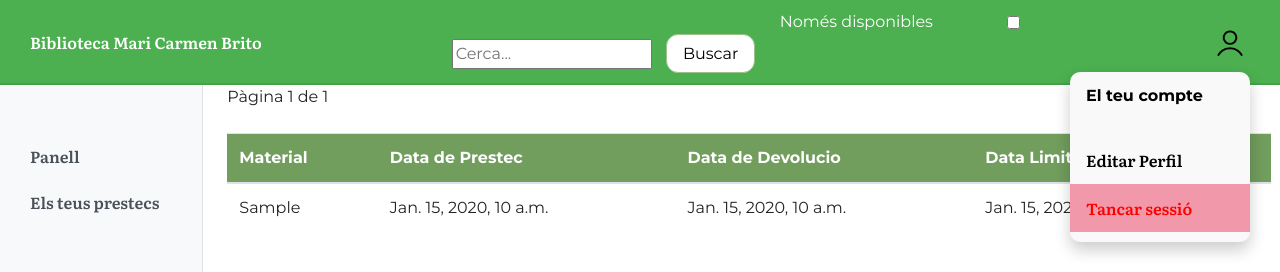
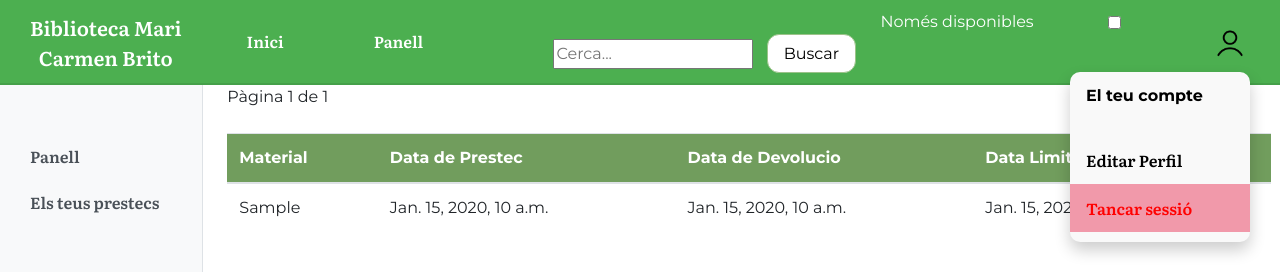
Before and after one commit to polcortes/maricarmen_biblioteca, a Django app: page /llistat_prestecs/ in a window 1280 px wide. Shown: the top 272 px of the page. Run offline with Django 3.2, Linux system fonts and the light colour scheme; a user stored in the database is signed in; tables that the repository leaves empty hold one stand-in row (values such as "Sample post"); some libraries are stand-ins or nearby versions; some web fonts are replaced.

Commit message:
responsive llistat_prestecs

```diff
--- a/biblioteca_app/templates/llistat_prestecs.html
+++ b/biblioteca_app/templates/llistat_prestecs.html
@@ -33,7 +33,21 @@
   </head>
   <body class="general_dashboard llistat_prestecs">
     <header class="headerNoAdmin">
-    <a class="linkheader" href="{% url 'landing_page' %}">Biblioteca Mari Carmen Brito</a>
+      <span>
+        <button id="toggle-general-menu" style="color: white !important;">
+          <svg data-testid="geist-icon" height="16" stroke-linejoin="round" viewBox="0 0 16 16" width="16" style="color: currentcolor !important;"><path fill-rule="evenodd" clip-rule="evenodd" d="M1 2H1.75H14.25H15V3.5H14.25H1.75H1V2ZM1 12.5H1.75H14.25H15V14H14.25H1.75H1V12.5ZM1.75 7.25H1V8.75H1.75H14.25H15V7.25H14.25H1.75Z" fill="currentColor"></path></svg>
+        </button>
+        <a class="header-title" href="/">Biblioteca Mari <br />Carmen Brito</a>
+        <nav>
+            <ul>
+                <li><a class="linkheader" href="{% url 'landing_page' %}">Inici</a></li>
+                {% if user.is_authenticated %}
+                <li><a class="linkheader" href="/dashboard/">Panell</a></li>
+                {% endif %}
+            </ul>
+        </nav>
+      </span>
+
       <div class="input-wrapper">
         <form
           action="{% url 'search_results' %}"
@@ -47,7 +61,7 @@
               name="query"
               placeholder="Cerca..."
             />
-          <button type="submit" class="searchButton">Buscar</button>
+            <button type="submit" class="searchButton" id="searchButton">Buscar</button>
           </div>
 
           <div class="div2-leftblock">
@@ -64,7 +78,7 @@
         </form>
       </div>
       <div class="user-info">
-        <div class="dropdown-content">
+        <div class="dropdown-content" id="dropdownContent">
           <p>El teu compte</p>
           <a href="{% url 'general_profile' %}">Editar Perfil</a>
           <a href="{% url 'logout' %}" class="ALogOut">Tancar sessió</a>
@@ -209,5 +223,52 @@
         });
       });
     </script>
+
+    {% load static %}
+    <script src="{% static 'js/handleMobileMenus.js' %}"></script>
+
+    <section id="mobile-general-menu" class="hidden">
+      <button id="close-mobile-general-menu">
+        <svg width="15" height="15" viewBox="0 0 15 15" fill="none" xmlns="http://www.w3.org/2000/svg"><path d="M12.8536 2.85355C13.0488 2.65829 13.0488 2.34171 12.8536 2.14645C12.6583 1.95118 12.3417 1.95118 12.1464 2.14645L7.5 6.79289L2.85355 2.14645C2.65829 1.95118 2.34171 1.95118 2.14645 2.14645C1.95118 2.34171 1.95118 2.65829 2.14645 2.85355L6.79289 7.5L2.14645 12.1464C1.95118 12.3417 1.95118 12.6583 2.14645 12.8536C2.34171 13.0488 2.65829 13.0488 2.85355 12.8536L7.5 8.20711L12.1464 12.8536C12.3417 13.0488 12.6583 13.0488 12.8536 12.8536C13.0488 12.6583 13.0488 12.3417 12.8536 12.1464L8.20711 7.5L12.8536 2.85355Z" fill="currentColor" fill-rule="evenodd" clip-rule="evenodd"></path></svg>
+      </button>
+      <nav>
+        <ul>
+          <li><a href="{% url 'landing_page' %}">Inici</a></li>
+          {% if user.is_authenticated %}
+          <li><a href="{% url 'dashboard' %}">Panell</a></li>
+          {% endif %}
+          <li>
+            <div class="input-wrapper">
+              <form
+                action="{% url 'search_results' %}"
+                method="get"
+                class="formCatalogo"
+              >
+                <div class="div1-leftblock">
+                  <input
+                    type="text"
+                    id="searchInput"
+                    name="query"
+                    placeholder="Cerca..."
+                  />
+                  <button type="submit" class="searchButton">Buscar</button>
+                </div>
+
+                <div class="div2-leftblock">
+                  <label for="disponiblesCheckbox" id="disponibleslabel"
+                    >Només disponibles <input
+                    type="checkbox"
+                    id="disponiblesCheckbox"
+                    class="checkCatalogo"
+                    name="disponibles"
+                    value="1"
+                  /></label
+                  >
+                </div>
+              </form>
+            </div>
+          </li>
+        </ul>
+    </section>
   </body>
 </html>
```
Lines whose indentation alone changed are shown as unchanged.
